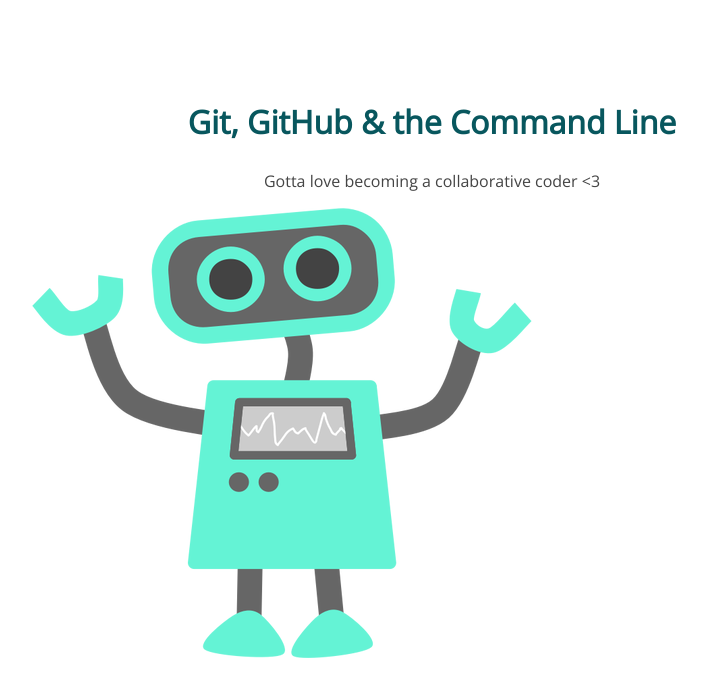
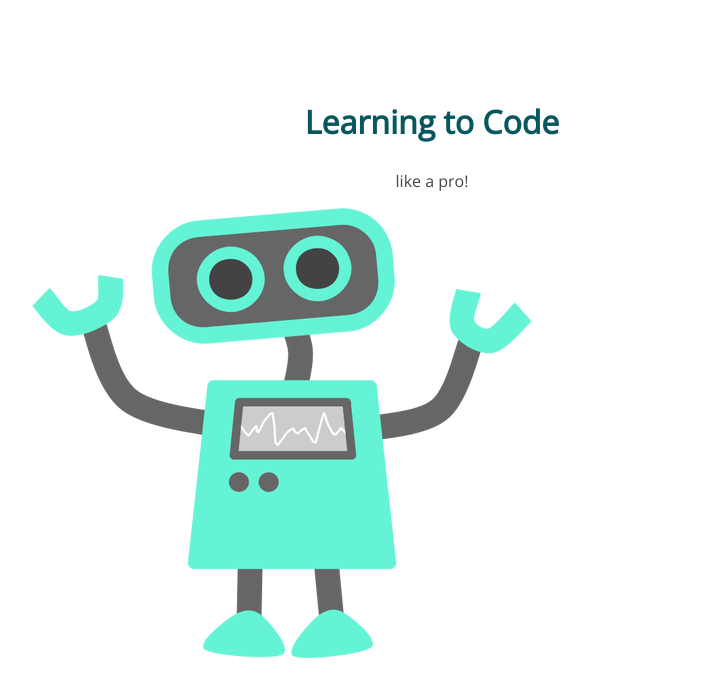
Before and after one commit to Kessiah27/105-project, a plain HTML site: page index.html in a window 1280 px wide. Shown: the whole page, without its empty margins (208-915 px from the left). Drawn offline with nearby package versions, Linux system fonts and the light colour scheme.

Commit message:
modified h1 and p text

```diff
--- a/index.html
+++ b/index.html
@@ -8,8 +8,8 @@
 </head>
 <body>
 	<section>
-		<h1>Git, GitHub & the Command Line</h1>
-		<p>Gotta love becoming a collaborative coder <3</p>
+		<h1>Learning to Code</h1>
+		<p>like a pro!</p>
 		<img src="img/happy-blue-robot.png">
 	</section>
 </body>
```
